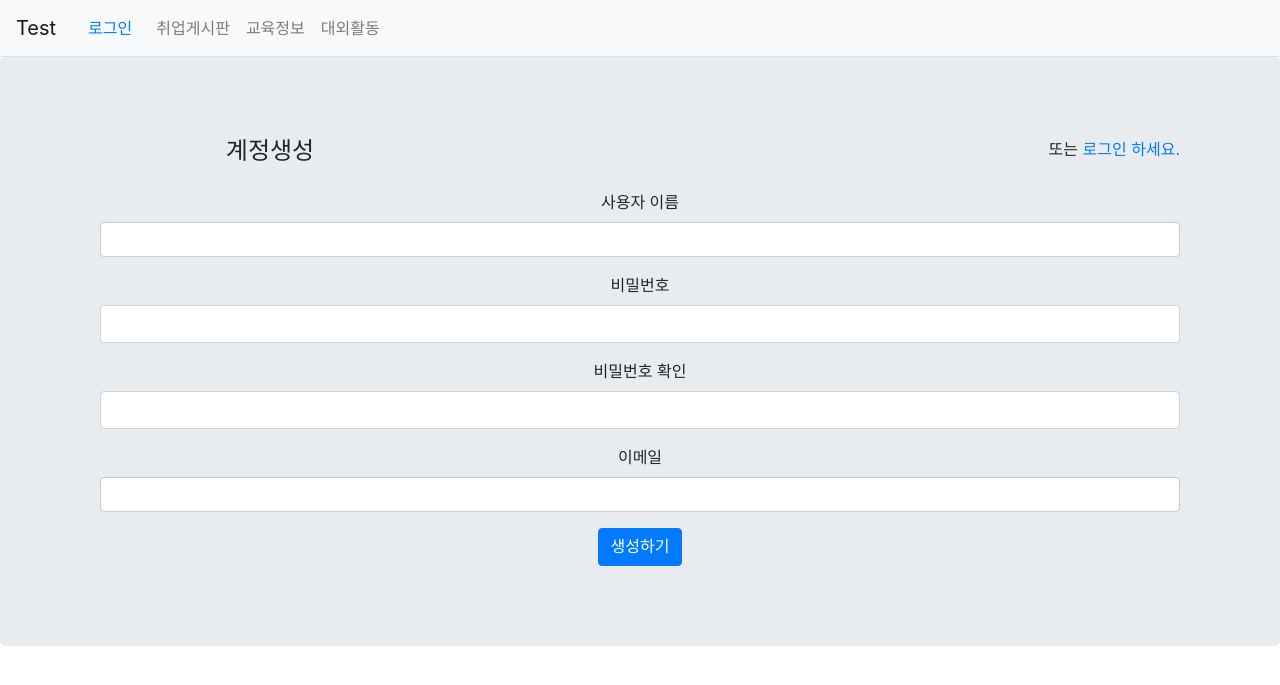
After one commit to gykang23/Test, a Django app: page /signup/ in a window 1280 px wide. The commit adds this page. Shown: the top 685 px of the page. Run offline with Django 3.2, Linux system fonts and the light colour scheme; some libraries are stand-ins or nearby versions.

Commit message:
임시 필터 구현 & 로그인 구현중

```diff
--- /dev/null
+++ b/main/forms.py
@@ -0,0 +1,11 @@
+from django import forms
+from django.contrib.auth.forms import UserCreationForm
+from django.contrib.auth.models import User
+
+
+class UserForm(UserCreationForm):
+    email = forms.EmailField(label="이메일")
+
+    class Meta:
+        model = User
+        fields = ("username","password1","password2", "email")
--- a/main/templates/main/base.html
+++ b/main/templates/main/base.html
@@ -11,6 +11,11 @@
 
           <nav class="navbar navbar-expand-lg navbar-light bg-light border-bottom">
               <a class="navbar-brand" href="/blog/">Test</a>
+              {% if user.is_authenticated %}
+              <a class="nav-link" href="{% url 'main:logout' %}">{{ user.username }} (로그아웃)</a>
+      {% else %}
+              <a class="nav-link" href="{% url 'main:login' %}">로그인</a>
+              {% endif %}
               <button class="navbar-toggler ml-auto" type="button" data-toggle="collapse" data-target="#navbarNav"
                   aria-controls="navbarNav" aria-expanded="false" aria-label="Toggle navigation">
                   <span class="navbar-toggler-icon"></span>
@@ -19,7 +24,7 @@
                   <ul class="navbar-nav">
 
           <li class="nav-item ">
-                <li><a class="nav-link" href="/blog/">취업계시판</a></li>
+                <li><a class="nav-link" href="/blog/">취업게시판</a></li>
                 <li><a class="nav-link" href="#">교육정보</a></li>
                 <li><a class="nav-link" href="#">대외활동</a></li>
             </li>
--- a/main/templates/main/blog.html
+++ b/main/templates/main/blog.html
@@ -61,7 +61,7 @@
 <ul id="id_tags">
 
   <input type="checkbox" name="tags" value="IT" id="id_tags_0">
-  <label for="id_tags_0">IT( {{jop_count}} ) </label>
+  <label for="id_tags_0">IT(  ) </label>
 
 
   <input type="checkbox" name="tags" value="숙박" id="id_tags_1">
--- /dev/null
+++ b/main/templates/main/form_errors.html
@@ -0,0 +1,15 @@
+{% if form.errors %}
+    {% for field in form %}
+        {% for error in field.errors %}  <!-- 필드 오류를 출력한다. -->
+            <div class="alert alert-danger">
+                <strong>{{ field.label }}</strong>
+                {{ error }}
+            </div>
+        {% endfor %}
+    {% endfor %}
+    {% for error in form.non_field_errors %}   <!-- 넌필드 오류를 출력한다. -->
+        <div class="alert alert-danger">
+            <strong>{{ error }}</strong>
+        </div>
+    {% endfor %}
+{% endif %}
--- /dev/null
+++ b/main/templates/main/signup.html
@@ -0,0 +1,38 @@
+{% extends "main/base.html" %}
+{% block content %}
+<div class="container my-3">
+    <div class="row my-3">
+        <div class="col-4">
+            <h4>계정생성</h4>
+        </div>
+        <div class="col-8 text-right">
+            <span>또는 <a href="{% url 'main:login' %}">로그인 하세요.</a></span>
+        </div>
+    </div>
+    <form method="post" class="post-form">
+        {% csrf_token %}
+        {% include "main/form_errors.html" %}
+        <div class="form-group">
+            <label for="username">사용자 이름</label>
+            <input type="text" class="form-control" name="username" id="username"
+                   value="{{ form.username.value|default_if_none:'' }}">
+        </div>
+        <div class="form-group">
+            <label for="password1">비밀번호</label>
+            <input type="password" class="form-control" name="password1" id="password1"
+                   value="{{ form.password1.value|default_if_none:'' }}">
+        </div>
+        <div class="form-group">
+            <label for="password2">비밀번호 확인</label>
+            <input type="password" class="form-control" name="password2" id="password2"
+                   value="{{ form.password2.value|default_if_none:'' }}">
+        </div>
+        <div class="form-group">
+            <label for="email">이메일</label>
+            <input type="text" class="form-control" name="email" id="email"
+                   value="{{ form.email.value|default_if_none:'' }}">
+        </div>
+        <button type="submit" class="btn btn-primary">생성하기</button>
+    </form>
+</div>
+{% endblock %}
--- a/main/urls.py
+++ b/main/urls.py
@@ -5,13 +5,16 @@ from . import views
 from main.views import index, blog, posting, remove_post, login, new_post
 from django.conf.urls.static import static
 from django.conf import settings
+from django.contrib.auth import views as auth_views
 
 
 app_name='main'
 
 urlpatterns = [
     path('',index),
-    path('login/',login),
+    path('login/', auth_views.LoginView.as_view(template_name='main/login.html'), name='login'),
+    path('logout/', auth_views.LogoutView.as_view(), name='logout'),
+    path('signup/', views.signup, name='signup'),
     path('blog/',blog),
     path('admin/', admin.site.urls),
     path('blog/new_post/', new_post),
--- a/main/views.py
+++ b/main/views.py
@@ -1,42 +1,76 @@
 from django.http import HttpResponseRedirect
-from django.shortcuts import render
+from django.contrib.auth import authenticate, login as dj_login
+from django.shortcuts import render, redirect
 from .models import Post
 from django.core.paginator import Paginator
 from django.db.models import Q, Count, Sum
 from django.shortcuts import render
 from django.views.generic import ListView
+from main.forms import UserForm
+
+
+def signup(request):
+    if request.method == "POST":
+        form = UserForm(request.POST)
+        if form.is_valid():
+            form.save()
+            username = form.cleaned_data.get('username')
+            raw_password = form.cleaned_data.get('password1')
+            user = authenticate(username=username, password=raw_password)
+            dj_login(request, user)
+            return redirect('main/index')
+    else:
+        form = UserForm()
+    return render(request, 'main/signup.html', {'form': form})
+
+
 
 
 
 def search(request):
-    posts = Post.objects.filter().order_by('-id')
+    posts = Post.objects.all().order_by('-id')
     tags = request.POST.getlist('tags',None)
     kw = request.POST.get('kw','')
 
     # q = request.POST.get('q','')
+    q = Q()
+
     if kw:
         posts = posts.filter(Q(postname=kw)|Q(author=kw)|Q(jop=kw))
-    return render(request, 'main/search.html', {'posts' : posts, 'kw' : kw})
+        if tags:
+            q.add(Q(jop__in=tags), Q.AND)
+            posts = posts.filter(jop__in=tags)
+            return render(request, 'main/search.html', {'posts' : posts, 'tags' : tags})
+        return render(request, 'main/search.html', {'posts': posts, 'kw': kw})
+    elif tags:
+        q.add(Q(jop__in=tags), Q.AND)
+        posts = posts.filter(jop__in=tags)
+        return render(request, 'main/search.html', {'posts': posts, 'tags': tags})
 
 
-    q = Q()
-    if tags:
-        q.add (Q(jop__in=tags),Q.AND)
-        posts = posts.filter(jop__in=tags)
-
-    return render(request, 'main/search.html', {'posts' : posts, 'tags' : tags})
+    # else:
+    #     return render(request, 'main/search.html', {'posts' : posts})
 
 
 
-def tags(request):
-    jop = request.POST.get('',None)
-    jop_count  = Post.objects.filter(jop=IT).aggregate(sum('jop'))
-    pots.stories_filed += 1
-    posts.save()
-
-    return render(request, 'main/blog.html',{'jop_count': jop_count})
+    # if kw is not None and tag is not None:
+    #
+    #     q.add (Q(jop__in=tags),Q.)
+    #     posts = posts.filter(Q(postname=kw)|Q(author=kw)|Q(jop=kw))
+    #
+    # return render(request, 'main/search.html', {'posts' : posts})
+    #
 
 
+# def tags(request):
+#     jop = request.POST.get('',None)
+#     jop_count  = Post.objects.filter(jop).aggregate(sum('jop'))
+#     pots.stories_filed += 1
+#     posts.save()
+#
+#     return render(request, 'main/blog.html',{'jop_count': jop_count})
+#
+#
 
 
 def index(request):
```
Also changed, not shown: Rstart/settings.py (+21 -1 lines), main/templates/main/login.html (+29 -10 lines), db.sqlite3, main/migrations/0008_delete_post2.py (added), media/캡처.PNG (added).
